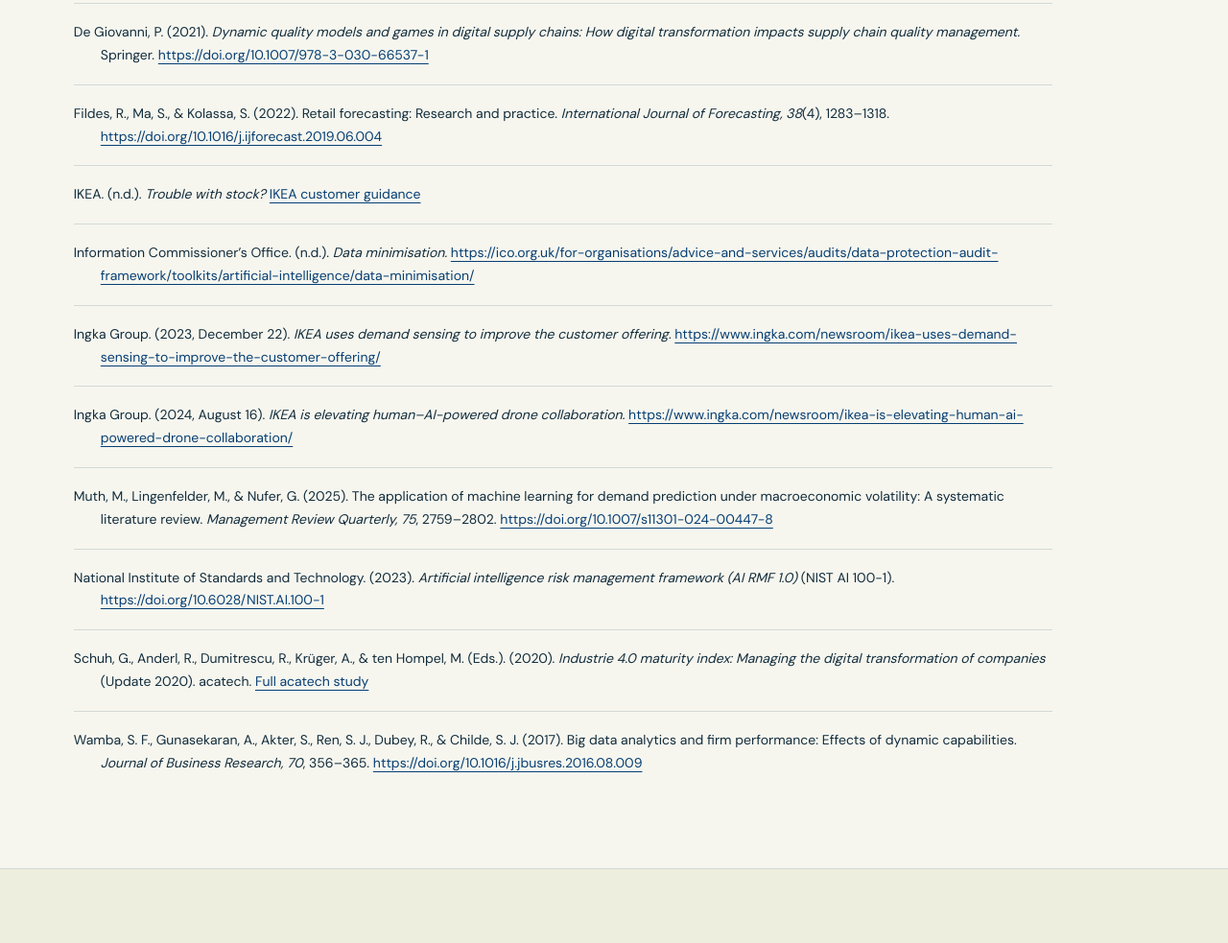
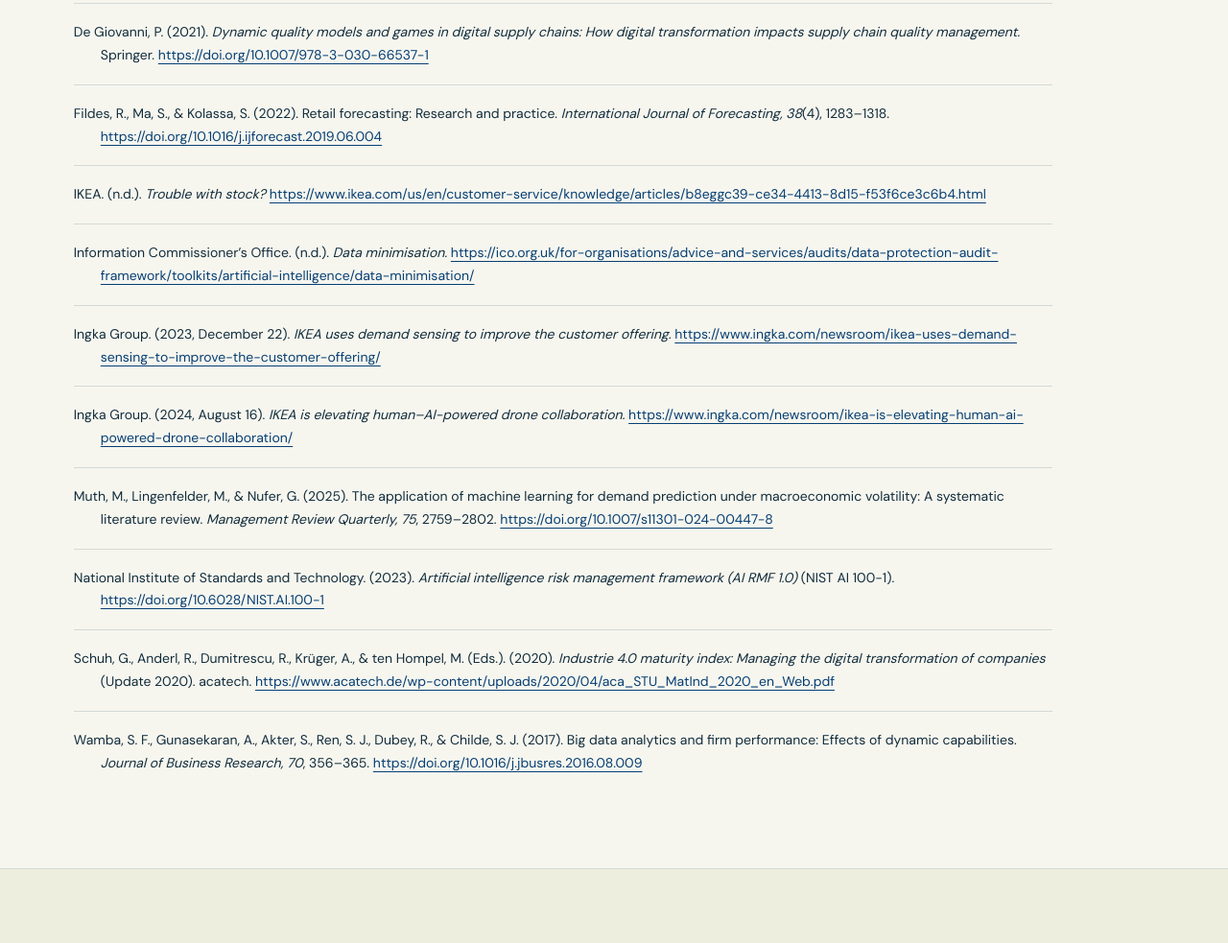
Before and after one commit to myfriendbaubau/ikea-stock-allocation, a plain HTML site: page index.html in a window 1280 px wide. Shown: the part 9331-10314 px from the top of the page at 96% size. Drawn offline with Linux system fonts and the light colour scheme.

Commit message:
Show full URLs for acatech and IKEA references

```diff
--- a/index.html
+++ b/index.html
@@ -28,13 +28,13 @@
 <section class="chapter reference-section" id="references"><div class="section-heading"><span class="section-number">07</span><div><p class="eyebrow">Research sources</p><h2>References</h2></div></div><p>APA 7 author-date citations. Web sources checked on 14 November 2026. Company announcements are treated as self-reported evidence.</p><ol class="references">
 <li id="r-degiovanni">De Giovanni, P. (2021). <em>Dynamic quality models and games in digital supply chains: How digital transformation impacts supply chain quality management.</em> Springer. <a href="https://doi.org/10.1007/978-3-030-66537-1">https://doi.org/10.1007/978-3-030-66537-1</a></li>
 <li id="r-fildes">Fildes, R., Ma, S., &amp; Kolassa, S. (2022). Retail forecasting: Research and practice. <em>International Journal of Forecasting, 38</em>(4), 1283–1318. <a href="https://doi.org/10.1016/j.ijforecast.2019.06.004">https://doi.org/10.1016/j.ijforecast.2019.06.004</a></li>
-<li id="r-ikea">IKEA. (n.d.). <em>Trouble with stock?</em> <a href="https://www.ikea.com/us/en/customer-service/knowledge/articles/b8eggc39-ce34-4413-8d15-f53f6ce3c6b4.html">IKEA customer guidance</a></li>
+<li id="r-ikea">IKEA. (n.d.). <em>Trouble with stock?</em> <a href="https://www.ikea.com/us/en/customer-service/knowledge/articles/b8eggc39-ce34-4413-8d15-f53f6ce3c6b4.html">https://www.ikea.com/us/en/customer-service/knowledge/articles/b8eggc39-ce34-4413-8d15-f53f6ce3c6b4.html</a></li>
 <li id="r-ico">Information Commissioner’s Office. (n.d.). <em>Data minimisation.</em> <a href="https://ico.org.uk/for-organisations/advice-and-services/audits/data-protection-audit-framework/toolkits/artificial-intelligence/data-minimisation/">https://ico.org.uk/for-organisations/advice-and-services/audits/data-protection-audit-framework/toolkits/artificial-intelligence/data-minimisation/</a></li>
 <li id="r-sensing">Ingka Group. (2023, December 22). <em>IKEA uses demand sensing to improve the customer offering.</em> <a href="https://www.ingka.com/newsroom/ikea-uses-demand-sensing-to-improve-the-customer-offering/">https://www.ingka.com/newsroom/ikea-uses-demand-sensing-to-improve-the-customer-offering/</a></li>
 <li id="r-drones">Ingka Group. (2024, August 16). <em>IKEA is elevating human–AI-powered drone collaboration.</em> <a href="https://www.ingka.com/newsroom/ikea-is-elevating-human-ai-powered-drone-collaboration/">https://www.ingka.com/newsroom/ikea-is-elevating-human-ai-powered-drone-collaboration/</a></li>
 <li id="r-muth">Muth, M., Lingenfelder, M., &amp; Nufer, G. (2025). The application of machine learning for demand prediction under macroeconomic volatility: A systematic literature review. <em>Management Review Quarterly, 75</em>, 2759–2802. <a href="https://doi.org/10.1007/s11301-024-00447-8">https://doi.org/10.1007/s11301-024-00447-8</a></li>
 <li id="r-nist">National Institute of Standards and Technology. (2023). <em>Artificial intelligence risk management framework (AI RMF 1.0)</em> (NIST AI 100-1). <a href="https://doi.org/10.6028/NIST.AI.100-1">https://doi.org/10.6028/NIST.AI.100-1</a></li>
-<li id="r-acatech">Schuh, G., Anderl, R., Dumitrescu, R., Krüger, A., &amp; ten Hompel, M. (Eds.). (2020). <em>Industrie 4.0 maturity index: Managing the digital transformation of companies</em> (Update 2020). acatech. <a href="https://www.acatech.de/wp-content/uploads/2020/04/aca_STU_MatInd_2020_en_Web.pdf">Full acatech study</a></li>
+<li id="r-acatech">Schuh, G., Anderl, R., Dumitrescu, R., Krüger, A., &amp; ten Hompel, M. (Eds.). (2020). <em>Industrie 4.0 maturity index: Managing the digital transformation of companies</em> (Update 2020). acatech. <a href="https://www.acatech.de/wp-content/uploads/2020/04/aca_STU_MatInd_2020_en_Web.pdf">https://www.acatech.de/wp-content/uploads/2020/04/aca_STU_MatInd_2020_en_Web.pdf</a></li>
 <li id="r-wamba">Wamba, S. F., Gunasekaran, A., Akter, S., Ren, S. J., Dubey, R., &amp; Childe, S. J. (2017). Big data analytics and firm performance: Effects of dynamic capabilities. <em>Journal of Business Research, 70</em>, 356–365. <a href="https://doi.org/10.1016/j.jbusres.2016.08.009">https://doi.org/10.1016/j.jbusres.2016.08.009</a></li></ol></section>
 
 
```
